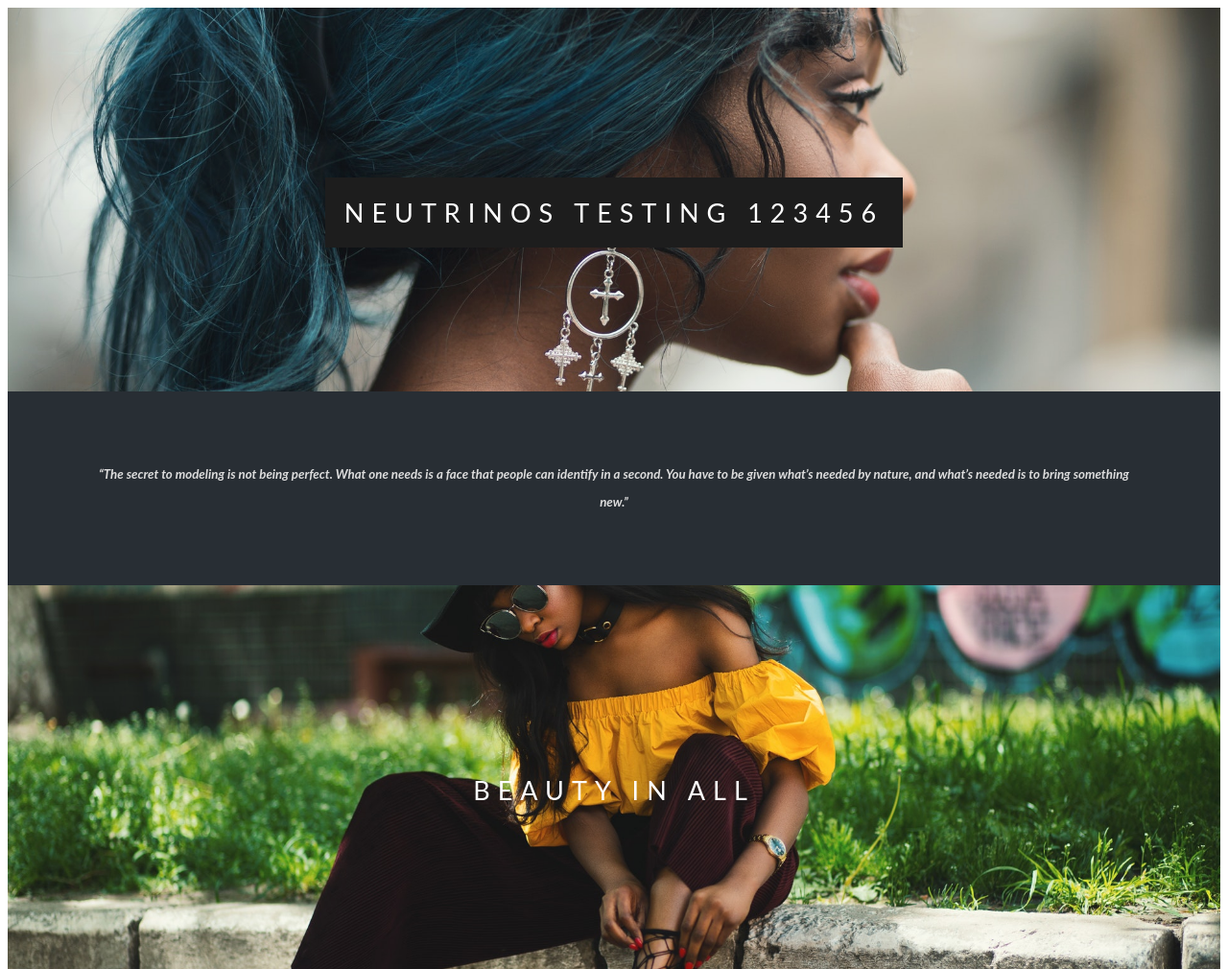
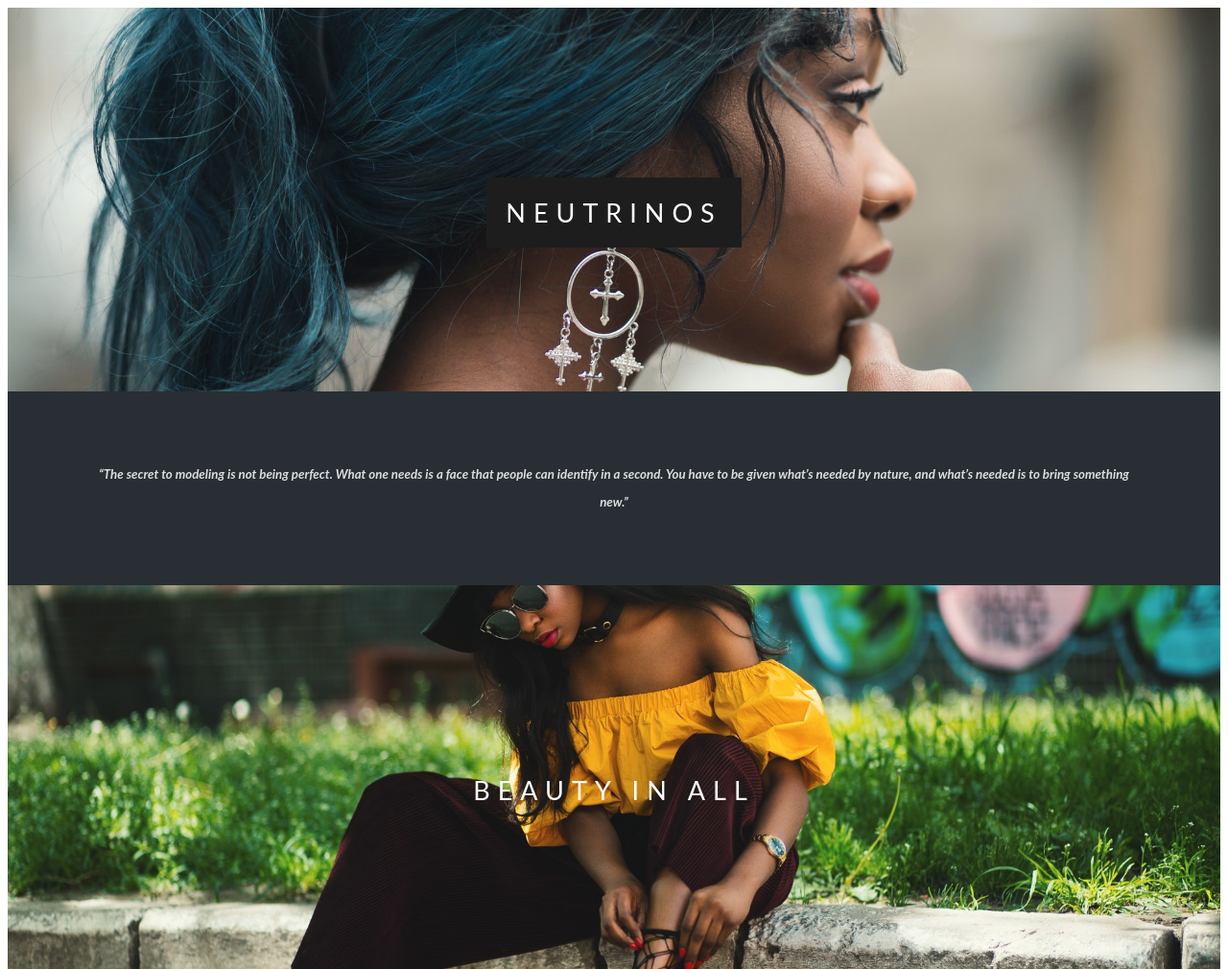
Before and after one commit to Njabulo961/Neutrinos, a plain HTML site: page index.html in a window 1280 px wide. Shown: the top 1010 px of the page at 96% size. Drawn offline with Linux system fonts and the light colour scheme.

Commit message:
another channge

```diff
--- a/index.html
+++ b/index.html
@@ -13,7 +13,7 @@
   <div class="pimg-1">
     <div class="p-text">
       <span class="border">
-        Neutrinos Testing 123456
+        Neutrinos
       </span>
     </div>
   </div>
```
